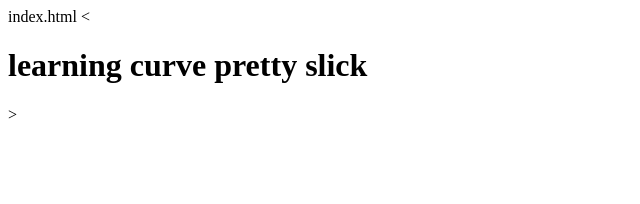
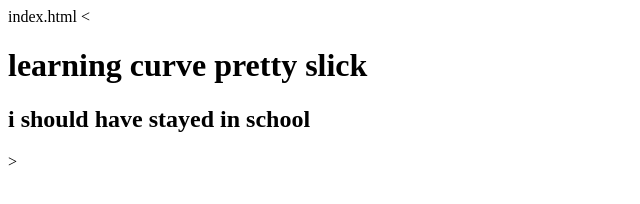
Before and after one commit to cosminandrei/first, a plain HTML site: page index.html in a window 1280 px wide. Shown: the whole page, without its empty margins (0-640 px from the left). Drawn offline with Linux system fonts and the light colour scheme.

Commit message:
Update index.html

```diff
--- a/index.html
+++ b/index.html
@@ -6,7 +6,7 @@ index.html
 </head>
 <body>
  <h1>learning curve pretty slick</h1>
- <h2></h2>
+ <h2>i should have stayed in school</h2>
  <h3></h3>
  <p></p>
 
```
